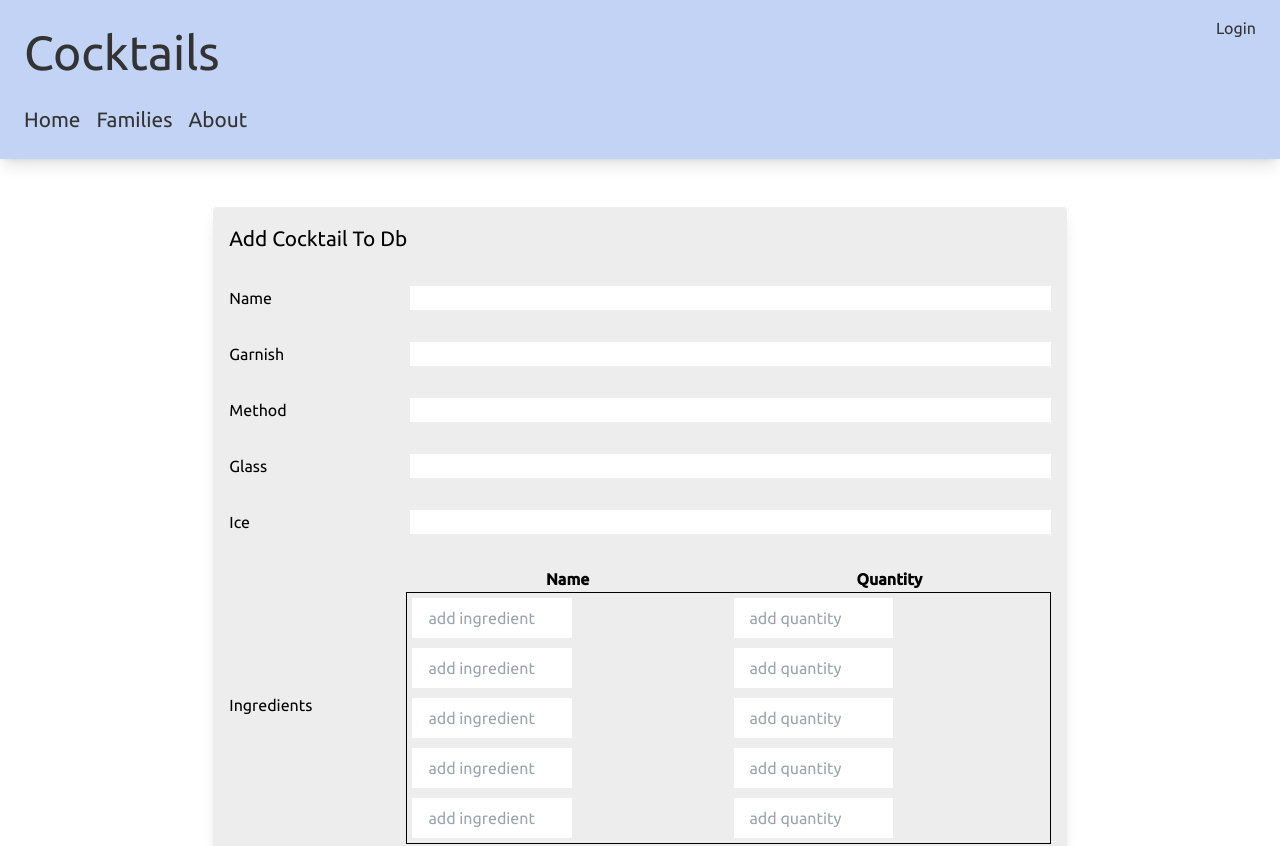
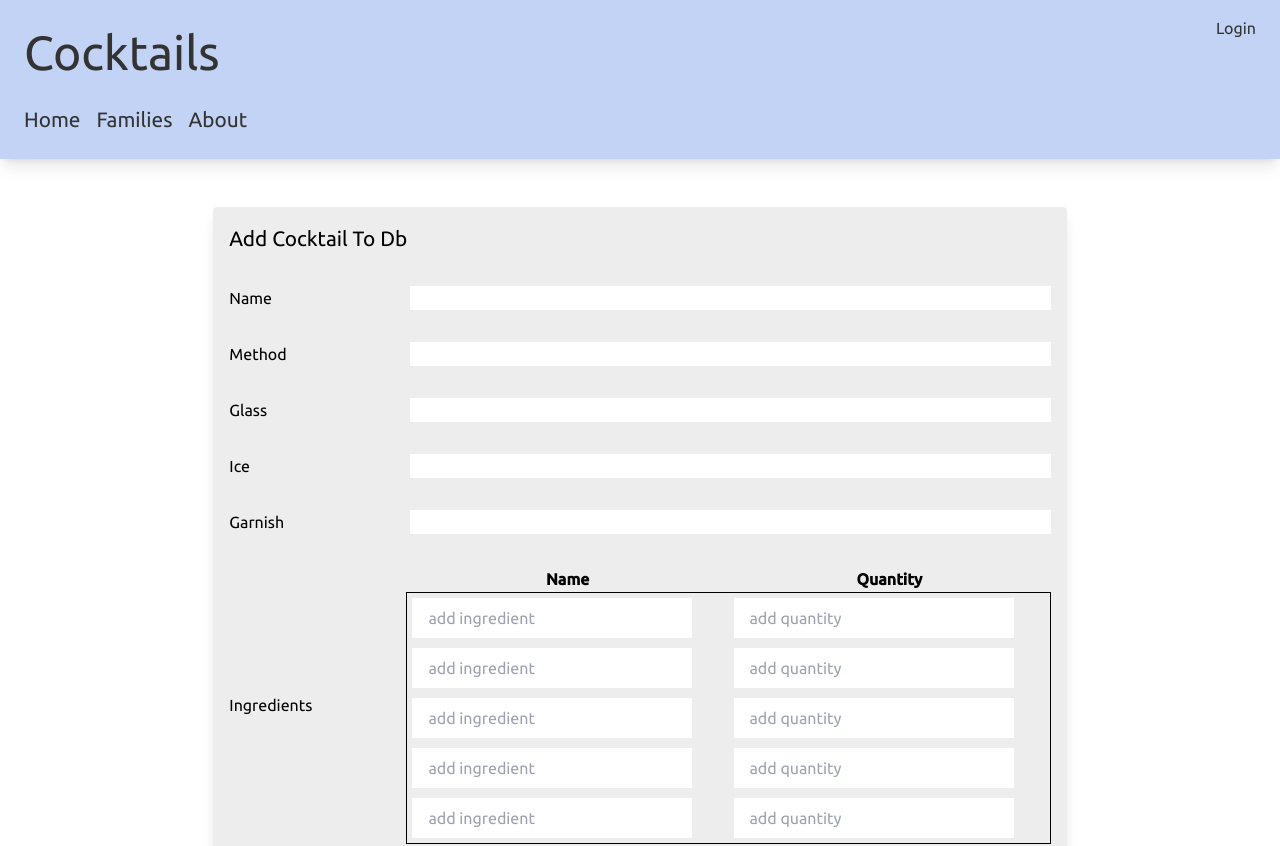
Before and after one commit to damienaries/drink_checker, a Vue app: page /admin in a window 1280 px wide. Shown: the top 846 px of the page. Built offline with nearby package versions, Linux system fonts and the light colour scheme; no server answers; the database is empty.

Commit message:
form data and firebase fix

```diff
--- a/src/components/AddDrinkForm.vue
+++ b/src/components/AddDrinkForm.vue
@@ -4,10 +4,6 @@
         <div class="form-control">
           <label for="name" class="w-1/5">Name</label>
           <input type="text" id="name" v-model="newDrink.name" class="flex-1 ml-4">
-        </div>
-        <div class="form-control">
-          <label for="garnish" class="w-1/5">garnish</label>
-          <input type="text" id="garnish" v-model="newDrink.garnish" class="flex-1 ml-4">
         </div>
         <div class="form-control">
           <label for="method" class="w-1/5">method</label>
@@ -21,10 +17,32 @@
           <label for="ice" class="w-1/5">ice</label>
           <input type="text" id="ice" v-model="newDrink.ice" class="flex-1 ml-4">
         </div>
-        <ingredients-form
-          v-model:ingredients="newDrink.ingredients">
-        </ingredients-form>
-
+        <div class="form-control">
+          <label for="garnish" class="w-1/5">garnish</label>
+          <input type="text" id="garnish" v-model="newDrink.garnish" class="flex-1 ml-4">
+        </div>
+        <div class="form-control">
+        <label for="ingredients" class="w-1/5">ingredients</label>
+          <table class="w-4/5 ml-4 h-full">
+            <thead>
+              <tr>
+                <th>Name</th>
+                <th>Quantity</th>
+              </tr>
+            </thead>
+            <tbody class="border border-red-500 relative">
+              <tr v-for="(ingredient, idx) in newDrink.ingredients"
+                        :key="idx">
+                      <td>
+                        <input class="py-2 p-4 m-1" type="text" v-model="ingredient.name" placeholder="add ingredient">
+                      </td>
+                      <td>
+                        <input class="py-2 px-4 m-1" type="text" v-model="ingredient.quantity" placeholder="add quantity">
+                      </td>
+              </tr>
+            </tbody>
+          </table>
+        </div>
         <button class="bg-white px-4 py-1 mt-4 hover:bg-blue-100 shadow hover:shadow:lg rounded-lg w-full">Add Drink</button>
       </form>
 </template>
@@ -32,28 +50,25 @@
 <script setup>
 import { ref } from 'vue';
 import drinkFunctions from '../firebase/drinkFunctions.js';
-import IngredientsForm from './IngredientsForm.vue';
 const {createDrink}  = drinkFunctions;
 
   const newDrink = ref({
-    name: null,
-    garnish: null,
+    name: '',
+    garnish: '',
     ice: null,
     method: null,
-    glass: null,
+    glass: '',
     ingredients: [
-      {name: null, quantity: null},
-      {name: null, quantity: null},
-      {name: null, quantity: null},
-      {name: null, quantity: null},
-      {name: null, quantity: null}
+      {name: '', quantity: ''},
+      {name: '', quantity: ''},
+      {name: '', quantity: ''},
+      {name: '', quantity: ''},
+      {name: '', quantity: ''}
     ],
   }
 )
 
 async function addDrink() {
-  debugger
-
 
   await createDrink(newDrink.value);
 }
--- a/src/components/IngredientsForm.vue
+++ b/src/components/IngredientsForm.vue
@@ -10,7 +10,7 @@
             </thead>
             <tbody class="border border-red-500 relative">
               <tr v-for="(ingredient, idx) in ingredients"
-                  :key="`ingredient-${idx}`">
+                  :key="idx">
                 <td>
                   <input class="w-1/2 py-2 p-4 m-1" type="text" :value="ingredient.name" placeholder="add ingredient">
                 </td>
```
